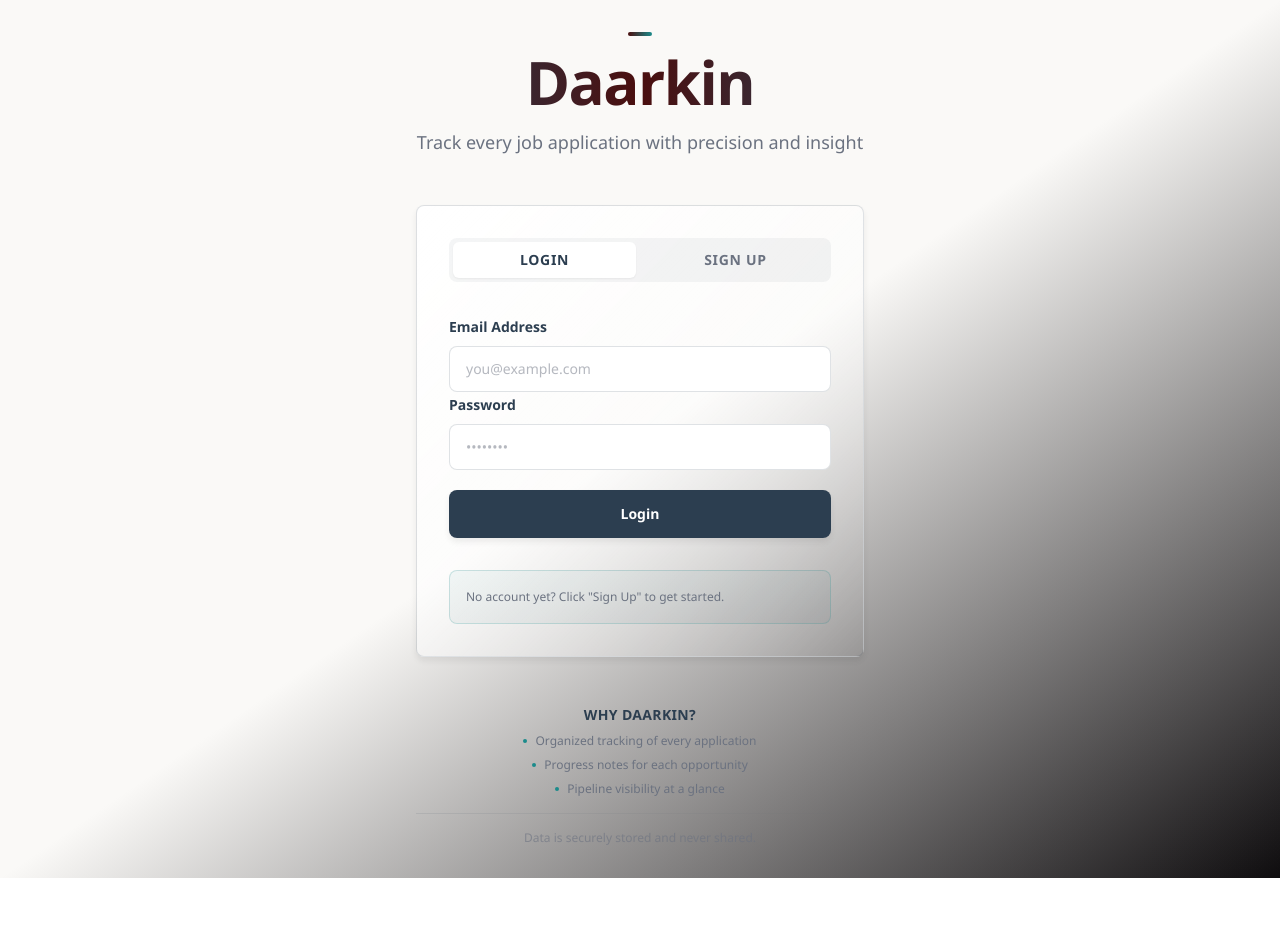
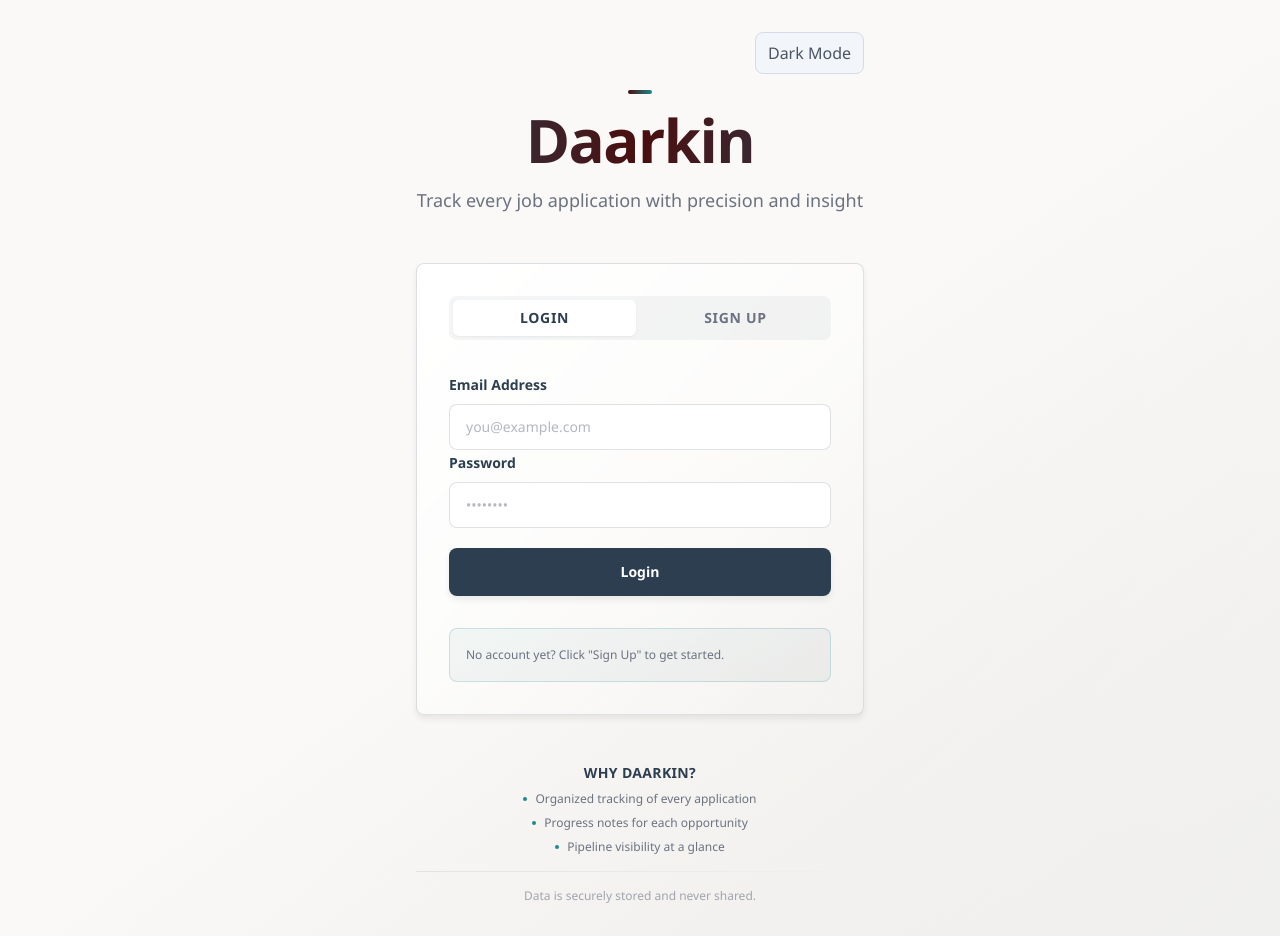
Before and after one commit to Aazirr/Daarkin, a React (Vite) app in the folder apps/web/: page / in a window 1280 px wide. Before the commit the page ends 878 px from the top, so only its background shows below. Built offline with nearby package versions, Linux system fonts and the light colour scheme.

Commit message:
Add persisted light/dark mode toggle across app

```diff
--- a/apps/web/src/App.tsx
+++ b/apps/web/src/App.tsx
@@ -1,4 +1,4 @@
-import { useState } from "react";
+import { useEffect, useState } from "react";
 import { useAuth } from "./hooks/useAuth";
 import Landing from "./Landing";
 import Home from "./Home";
@@ -21,6 +21,21 @@ function createApplicationsIntent(overrides = {}) {
   };
 }
 
+const THEME_STORAGE_KEY = "uiTheme";
+
+function getInitialTheme() {
+  if (typeof window === "undefined") {
+    return "dark";
+  }
+
+  const stored = localStorage.getItem(THEME_STORAGE_KEY);
+  if (stored === "light" || stored === "dark") {
+    return stored;
+  }
+
+  return window.matchMedia?.("(prefers-color-scheme: dark)")?.matches ? "dark" : "light";
+}
+
 /**
  * Main App Router Component
  * Routes between Landing (auth), Home, Applications, and Offers view
@@ -30,6 +45,16 @@ export default function App() {
   const { isAuthenticated, loading, login, sessionExpired, clearSessionExpired } = useAuth();
   const [currentView, setCurrentView] = useState("home");
   const [applicationsIntent, setApplicationsIntent] = useState(null);
+  const [theme, setTheme] = useState(getInitialTheme);
+
+  useEffect(() => {
+    document.documentElement.setAttribute("data-theme", theme);
+    localStorage.setItem(THEME_STORAGE_KEY, theme);
+  }, [theme]);
+
+  function toggleTheme() {
+    setTheme((prev) => (prev === "dark" ? "light" : "dark"));
+  }
 
   function openHome() {
     setApplicationsIntent(null);
@@ -62,12 +87,14 @@ export default function App() {
   }
 
   // Authenticated users see the dashboard or offers view
-  let content = <Landing onLogin={login} />;
+  let content = <Landing onLogin={login} theme={theme} onToggleTheme={toggleTheme} />;
 
   if (isAuthenticated) {
     if (currentView === "home") {
       content = (
         <Home
+          theme={theme}
+          onToggleTheme={toggleTheme}
           onOpenApplications={(intentOverrides) => openApplications(intentOverrides)}
           onOpenBoard={openBoard}
           onOpenOffers={() => setCurrentView("offers")}
@@ -90,6 +117,8 @@ export default function App() {
     } else if (currentView === "offers") {
       content = (
         <Offers
+          theme={theme}
+          onToggleTheme={toggleTheme}
           onOpenHome={openHome}
           onOpenApplications={() => openApplications()}
           onOpenBoard={openBoard}
@@ -98,6 +127,8 @@ export default function App() {
     } else {
       content = (
         <Dashboard
+          theme={theme}
+          onToggleTheme={toggleTheme}
           onOpenHome={openHome}
           onOpenOffers={() => setCurrentView("offers")}
           navigationIntent={applicationsIntent}
--- a/apps/web/src/Dashboard.jsx
+++ b/apps/web/src/Dashboard.jsx
@@ -447,7 +447,14 @@ function getFocusModeMeta(focusMode) {
   }
 }
 
-export default function Dashboard({ onOpenHome, onOpenOffers, navigationIntent, onNavigationIntentConsumed }) {
+export default function Dashboard({
+  theme = "dark",
+  onToggleTheme,
+  onOpenHome,
+  onOpenOffers,
+  navigationIntent,
+  onNavigationIntentConsumed,
+}) {
   const { user, token, logout } = useAuth();
 
   const [applications, setApplications] = useState([]);
@@ -1742,6 +1749,9 @@ export default function Dashboard({ onOpenHome, onOpenOffers, navigationIntent,
           </div>
           <div className="app-user-actions">
             <span className="muted-text">{user?.email}</span>
+            <button type="button" className="btn btn-subtle" onClick={onToggleTheme}>
+              {theme === "dark" ? "Light Mode" : "Dark Mode"}
+            </button>
             <button type="button" className="btn btn-subtle" onClick={logout}>
               Logout
             </button>
--- a/apps/web/src/Home.jsx
+++ b/apps/web/src/Home.jsx
@@ -225,6 +225,8 @@ function buildHomeSummary(applications, totalCount, upcomingEvents) {
 }
 
 export default function Home({
+  theme = "dark",
+  onToggleTheme,
   onOpenApplications,
   onOpenBoard,
   onOpenOffers,
@@ -347,6 +349,9 @@ export default function Home({
           </div>
           <div className="app-user-actions">
             <span className="muted-text">{user?.email}</span>
+            <button type="button" className="btn btn-subtle" onClick={onToggleTheme}>
+              {theme === "dark" ? "Light Mode" : "Dark Mode"}
+            </button>
             <button type="button" className="btn btn-subtle" onClick={logout}>
               Logout
             </button>
--- a/apps/web/src/Landing.jsx
+++ b/apps/web/src/Landing.jsx
@@ -1,6 +1,6 @@
 import { useState } from "react";
 
-export default function Landing({ onLogin }) {
+export default function Landing({ onLogin, theme = "dark", onToggleTheme }) {
   const [mode, setMode] = useState("login"); // "login" or "register"
   const [email, setEmail] = useState("");
   const [password, setPassword] = useState("");
@@ -81,6 +81,12 @@ export default function Landing({ onLogin }) {
   return (
     <div className="min-h-screen bg-gradient-to-br from-cream via-cream to-slate/5 flex flex-col items-center justify-center px-4 py-8 text-charcoal">
       <main className="w-full max-w-md">
+        <div className="landing-theme-toggle-wrap">
+          <button type="button" className="btn btn-subtle" onClick={onToggleTheme}>
+            {theme === "dark" ? "Light Mode" : "Dark Mode"}
+          </button>
+        </div>
+
         {/* Header */}
         <div className="mb-12 text-center">
           <div className="flex justify-center mb-4">
--- a/apps/web/src/Offers.jsx
+++ b/apps/web/src/Offers.jsx
@@ -7,7 +7,7 @@ import { ScoringWeightsEditor } from "./components/ScoringWeightsEditor.jsx";
 import { OfferComparison } from "./components/OfferComparison.jsx";
 import { AppMobileNav, AppSidebar } from "./components/AppNavigation.jsx";
 
-export default function Offers({ onOpenHome, onOpenApplications, onOpenBoard }) {
+export default function Offers({ theme = "dark", onToggleTheme, onOpenHome, onOpenApplications, onOpenBoard }) {
   const { user, token } = useAuth();
   const [offers, setOffers] = useState([]);
   const [selectedOfferIds, setSelectedOfferIds] = useState([]);
@@ -110,6 +110,9 @@ export default function Offers({ onOpenHome, onOpenApplications, onOpenBoard })
             <p className="app-subtitle">Compare your active offers side-by-side.</p>
           </div>
           <div className="app-user-actions">
+            <button type="button" className="btn btn-subtle" onClick={onToggleTheme}>
+              {theme === "dark" ? "Light Mode" : "Dark Mode"}
+            </button>
             <button
               type="button"
               className="btn btn-subtle"
--- a/apps/web/src/styles.css
+++ b/apps/web/src/styles.css
@@ -3,24 +3,66 @@
 @tailwind utilities;
 
 :root {
-  --surface-bg: #0d0a0b;
-  --surface-card: #171112;
-  --surface-raised: #221b1c;
-  --surface-overlay: rgba(7, 4, 5, 0.76);
-
-  --text-primary: #ede8e3;
-  --text-secondary: #c9bbb2;
-  --text-tertiary: #a58f87;
-
-  --border-default: #3a2a2b;
-  --border-strong: #8b2424;
-  --border-focus: #c8922a;
+  --surface-bg: #faf9f7;
+  --surface-card: #ffffff;
+  --surface-raised: #f5f6f8;
+  --surface-overlay: rgba(26, 26, 26, 0.28);
+
+  --text-primary: #1a1a1a;
+  --text-secondary: #4b5563;
+  --text-tertiary: #6b7280;
+
+  --border-default: #d5dce5;
+  --border-strong: #4a0e0e;
+  --border-focus: #2c3e50;
   --border-error: #c44040;
 
-  --status-applied: #7f97bd;
-  --status-interview: #c8922a;
-  --status-offer: #3d8d78;
-  --status-rejected: #8b2424;
+  --status-applied: #8aa1c4;
+  --status-interview: #c5a059;
+  --status-offer: #1b8b8b;
+  --status-rejected: #b54747;
+
+  --body-gradient: radial-gradient(circle at 14% 8%, #ffffff 0%, #f4f0eb 45%, var(--surface-bg) 100%);
+  --sidebar-gradient: linear-gradient(180deg, #f7f4ef, #f0ede8);
+  --nav-item-border: rgba(44, 62, 80, 0.12);
+  --nav-item-hover-bg: #eef1f6;
+  --nav-active-bg: linear-gradient(180deg, rgba(44, 62, 80, 0.15), rgba(44, 62, 80, 0.08));
+  --nav-kicker-border: rgba(44, 62, 80, 0.18);
+  --nav-kicker-bg: rgba(44, 62, 80, 0.06);
+  --brand-mark-border: rgba(74, 14, 14, 0.22);
+  --brand-mark-bg: linear-gradient(180deg, rgba(74, 14, 14, 0.13), rgba(27, 139, 139, 0.11));
+
+  --btn-primary-bg: #2c3e50;
+  --btn-primary-border: #2c3e50;
+  --btn-primary-text: #ffffff;
+  --btn-subtle-bg: #f2f5f9;
+  --active-toggle-bg: #e7edf5;
+  --input-bg: #ffffff;
+  --input-loading-gradient: linear-gradient(90deg, #f4f6f9, #e8ecf2, #f4f6f9);
+
+  --focus-banner-border: #d2d9e2;
+  --focus-banner-bg: #f4f7fb;
+  --tour-panel-border: #d2d9e2;
+  --tour-panel-bg: #f4f7fb;
+  --reminder-panel-border: #d4ddd8;
+  --reminder-panel-bg: #eff8f5;
+
+  --chart-rail-bg: linear-gradient(180deg, #f3f6fa 0%, #ebeff5 100%);
+  --home-reminder-bg: linear-gradient(180deg, #f7f9fc 0%, #eef2f7 100%);
+  --search-hint-bg: #edf1f6;
+  --status-menu-hover-bg: #edf2f8;
+  --kanban-column-bg: #f6f8fb;
+
+  --offers-location-border: #c7d2dd;
+  --offers-location-bg: #eef3f8;
+  --offers-location-text: #3e4d5e;
+  --selected-item-bg: #f4f7fb;
+  --danger-btn-hover-bg: #fcebec;
+  --compensation-item-bg: #f5f8fb;
+
+  --sheet-handle-bg: #a2aab5;
+  --mobile-nav-bg: rgba(246, 249, 253, 0.96);
+  --mobile-nav-item-border: rgba(44, 62, 80, 0.12);
 
   --space-1: 4px;
   --space-2: 8px;
@@ -33,12 +75,77 @@
   --radius-md: 12px;
   --radius-lg: 16px;
 
-  --shadow-sm: 0 6px 20px rgba(0, 0, 0, 0.28);
-  --shadow-md: 0 16px 36px rgba(0, 0, 0, 0.4);
+  --shadow-sm: 0 6px 18px rgba(20, 28, 36, 0.08);
+  --shadow-md: 0 16px 34px rgba(20, 28, 36, 0.14);
 
   --motion-fast: 120ms;
   --motion-base: 200ms;
   --motion-slow: 400ms;
+}
+
+:root[data-theme="dark"] {
+  --surface-bg: #0d0a0b;
+  --surface-card: #171112;
+  --surface-raised: #221b1c;
+  --surface-overlay: rgba(7, 4, 5, 0.76);
+
+  --text-primary: #ede8e3;
+  --text-secondary: #c9bbb2;
+  --text-tertiary: #a58f87;
+
+  --border-default: #3a2a2b;
+  --border-strong: #8b2424;
+  --border-focus: #c8922a;
+
+  --status-applied: #7f97bd;
+  --status-interview: #c8922a;
+  --status-offer: #3d8d78;
+  --status-rejected: #8b2424;
+
+  --body-gradient: radial-gradient(circle at 14% 8%, #221b1c 0%, #130f10 45%, var(--surface-bg) 100%);
+  --sidebar-gradient: linear-gradient(180deg, #201819, #130f10);
+  --nav-item-border: rgba(255, 255, 255, 0.04);
+  --nav-item-hover-bg: #211819;
+  --nav-active-bg: linear-gradient(180deg, rgba(42, 33, 20, 0.96), rgba(34, 25, 17, 0.96));
+  --nav-kicker-border: rgba(255, 255, 255, 0.06);
+  --nav-kicker-bg: rgba(255, 255, 255, 0.03);
+  --brand-mark-border: rgba(200, 146, 42, 0.35);
+  --brand-mark-bg: linear-gradient(180deg, rgba(200, 146, 42, 0.18), rgba(139, 36, 36, 0.18));
+
+  --btn-primary-bg: #c8922a;
+  --btn-primary-border: #c8922a;
+  --btn-primary-text: #1b1415;
+  --btn-subtle-bg: #21191a;
+  --active-toggle-bg: #2a2114;
+  --input-bg: #130f10;
+  --input-loading-gradient: linear-gradient(90deg, #1b1516, #2a2223, #1b1516);
+
+  --focus-banner-border: #4d393a;
+  --focus-banner-bg: #1d1415;
+  --tour-panel-border: #4d393a;
+  --tour-panel-bg: #1d1415;
+  --reminder-panel-border: #5c4546;
+  --reminder-panel-bg: #1b1415;
+
+  --chart-rail-bg: linear-gradient(180deg, #161012 0%, #100c0d 100%);
+  --home-reminder-bg: linear-gradient(180deg, #1c1516 0%, #161012 100%);
+  --search-hint-bg: #201819;
+  --status-menu-hover-bg: #241c1d;
+  --kanban-column-bg: #1b1516;
+
+  --offers-location-border: #3d2e2f;
+  --offers-location-bg: #201718;
+  --offers-location-text: #d8c5ba;
+  --selected-item-bg: #1a1314;
+  --danger-btn-hover-bg: #2d1819;
+  --compensation-item-bg: #1a1314;
+
+  --sheet-handle-bg: #6d5557;
+  --mobile-nav-bg: rgba(23, 17, 18, 0.96);
+  --mobile-nav-item-border: rgba(255, 255, 255, 0.04);
+
+  --shadow-sm: 0 6px 20px rgba(0, 0, 0, 0.28);
+  --shadow-md: 0 16px 36px rgba(0, 0, 0, 0.4);
 }
 
 * {
@@ -53,7 +160,7 @@ body,
 
 body {
   margin: 0;
-  background: radial-gradient(circle at 14% 8%, #221b1c 0%, #130f10 45%, var(--surface-bg) 100%);
+  background: var(--body-gradient);
   color: var(--text-primary);
   font-family: "Manrope", "Segoe UI", sans-serif;
 }
@@ -93,7 +200,7 @@ a:focus-visible {
 
 .sidebar {
   border-right: 1px solid var(--border-default);
-  background: linear-gradient(180deg, #201819, #130f10);
+  background: var(--sidebar-gradient);
   padding: var(--space-3);
   position: sticky;
   top: 0;
@@ -120,8 +227,8 @@ a:focus-visible {
   border-radius: 12px;
   display: grid;
   place-items: center;
-  border: 1px solid rgba(200, 146, 42, 0.35);
-  background: linear-gradient(180deg, rgba(200, 146, 42, 0.18), rgba(139, 36, 36, 0.18));
+  border: 1px solid var(--brand-mark-border);
+  background: var(--brand-mark-bg);
   color: var(--text-primary);
   font-family: "JetBrains Mono", "Consolas", monospace;
   font-size: 0.8rem;
@@ -179,7 +286,7 @@ a:focus-visible {
   align-items: center;
   gap: 10px;
   width: 100%;
-  border: 1px solid rgba(255, 255, 255, 0.04);
+  border: 1px solid var(--nav-item-border);
   border-radius: 10px;
   background: transparent;
   color: var(--text-secondary);
@@ -192,7 +299,7 @@ a:focus-visible {
 
 .nav-item:hover {
   border-color: var(--border-default);
-  background: #211819;
+  background: var(--nav-item-hover-bg);
   color: var(--text-primary);
   transform: translateX(1px);
 }
@@ -200,7 +307,7 @@ a:focus-visible {
 .nav-item.active {
   color: var(--text-primary);
   border-color: rgba(200, 146, 42, 0.7);
-  background: linear-gradient(180deg, rgba(42, 33, 20, 0.96), rgba(34, 25, 17, 0.96));
+  background: var(--nav-active-bg);
   box-shadow: inset 0 0 0 1px rgba(200, 146, 42, 0.1);
 }
 
@@ -210,8 +317,8 @@ a:focus-visible {
   border-radius: 8px;
   display: grid;
   place-items: center;
-  border: 1px solid rgba(255, 255, 255, 0.06);
-  background: rgba(255, 255, 255, 0.03);
+  border: 1px solid var(--nav-kicker-border);
+  background: var(--nav-kicker-bg);
   color: var(--text-tertiary);
   font-family: "JetBrains Mono", "Consolas", monospace;
   font-size: 0.72rem;
@@ -237,6 +344,12 @@ a:focus-visible {
   padding: var(--space-5);
   display: grid;
   gap: var(--space-4);
+}
+
+.landing-theme-toggle-wrap {
+  display: flex;
+  justify-content: flex-end;
+  margin-bottom: var(--space-4);
 }
 
 .home-content {
@@ -318,8 +431,8 @@ a:focus-visible {
   justify-content: space-between;
   align-items: center;
   gap: var(--space-3);
-  border-color: #4d393a;
-  background: #1d1415;
+  border-color: var(--focus-banner-border);
+  background: var(--focus-banner-bg);
 }
 
 .btn {
@@ -335,14 +448,14 @@ a:focus-visible {
 }
 
 .btn-primary {
-  border-color: #c8922a;
-  background: #c8922a;
-  color: #1b1415;
+  border-color: var(--btn-primary-border);
+  background: var(--btn-primary-bg);
+  color: var(--btn-primary-text);
 }
 
 .btn-subtle {
   border-color: var(--border-default);
-  background: #21191a;
+  background: var(--btn-subtle-bg);
   color: var(--text-secondary);
 }
 
@@ -352,8 +465,8 @@ a:focus-visible {
 }
 
 .active-toggle {
-  border-color: #c8922a;
-  background: #2a2114;
+  border-color: var(--btn-primary-border);
+  background: var(--active-toggle-bg);
   color: var(--text-primary);
 }
 
@@ -361,7 +474,7 @@ a:focus-visible {
   width: 100%;
   border: 1px solid var(--border-default);
   border-radius: var(--radius-sm);
-  background: #130f10;
+  background: var(--input-bg);
   color: var(--text-primary);
   padding: 10px 12px;
   transition: border-color var(--motion-fast), box-shadow var(--motion-fast), background-color var(--motion-fast);
@@ -378,7 +491,7 @@ a:focus-visible {
 }
 
 .input-loading {
-  background-image: linear-gradient(90deg, #1b1516, #2a2223, #1b1516);
+  background-image: var(--input-loading-gradient);
   background-size: 200% 100%;
   animation: inputPulse 1.2s linear infinite;
 }
@@ -513,7 +626,7 @@ a:focus-visible {
   min-height: 122px;
   border: 1px solid var(--border-default);
   border-radius: var(--radius-md);
-  background: linear-gradient(180deg, #161012 0%, #100c0d 100%);
+  background: var(--chart-rail-bg);
   padding: 6px;
   display: flex;
   align-items: flex-end;
@@ -570,7 +683,7 @@ a:focus-visible {
 .home-reminder-card {
   border: 1px solid var(--border-default);
   border-radius: var(--radius-md);
-  background: linear-gradient(180deg, #1c1516 0%, #161012 100%);
+  background: var(--home-reminder-bg);
   padding: var(--space-3);
   display: grid;
   gap: var(--space-2);
@@ -706,7 +819,7 @@ a:focus-visible {
   right: 10px;
   top: 50%;
   transform: translateY(-50%);
-  background: #201819;
+  background: var(--search-hint-bg);
   border: 1px solid var(--border-default);
   border-radius: 6px;
   color: var(--text-tertiary);
@@ -745,12 +858,12 @@ a:focus-visible {
 }
 
 .application-row.row-selected {
-  border-color: #c8922a;
+  border-color: var(--btn-primary-border);
   box-shadow: 0 0 0 3px rgba(200, 146, 42, 0.2);
 }
 
 .application-row.row-focused {
-  border-color: #c8922a;
+  border-color: var(--btn-primary-border);
 }
 
 .application-row.row-stale {
@@ -885,7 +998,7 @@ a:focus-visible {
 }
 
 .status-menu-item:hover {
-  background: #241c1d;
+  background: var(--status-menu-hover-bg);
 }
 
 .status-menu-item.danger {
@@ -927,7 +1040,7 @@ a:focus-visible {
 .kanban-column {
   border: 1px solid var(--border-default);
   border-radius: var(--radius-md);
-  background: #1b1516;
+  background: var(--kanban-column-bg);
   padding: var(--space-2);
 }
 
@@ -965,13 +1078,13 @@ a:focus-visible {
 }
 
 .tour-panel {
-  border-color: #4d393a;
-  background: #1d1415;
+  border-color: var(--tour-panel-border);
+  background: var(--tour-panel-bg);
 }
 
 .reminder-panel {
-  border-color: #5c4546;
-  background: #1b1415;
+  border-color: var(--reminder-panel-border);
+  background: var(--reminder-panel-bg);
 }
 
 .settings-panel {
@@ -1233,11 +1346,11 @@ a:focus-visible {
 
 .offers-location-pill {
   display: inline-block;
-  border: 1px solid #3d2e2f;
+  border: 1px solid var(--offers-location-border);
   border-radius: 999px;
   padding: 3px 8px;
-  background: #201718;
-  color: #d8c5ba;
+  background: var(--offers-location-bg);
+  color: var(--offers-location-text);
   font-size: 0.78rem;
 }
 
@@ -1287,7 +1400,7 @@ a:focus-visible {
   gap: var(--space-2);
   border: 1px solid var(--border-default);
   border-radius: var(--radius-sm);
-  background: #1a1314;
+  background: var(--selected-item-bg);
   padding: 10px 12px;
 }
 
@@ -1306,7 +1419,7 @@ a:focus-visible {
 }
 
 .offers-remove-btn:hover {
-  background: #2d1819;
+  background: var(--danger-btn-hover-bg);
   border-color: #8b2424;
 }
 
@@ -1337,7 +1450,7 @@ a:focus-visible {
   border: 1px solid var(--border-default);
   border-radius: var(--radius-sm);
   padding: 8px 10px;
-  background: #1a1314;
+  background: var(--compensation-item-bg);
 }
 
 .compensation-item .label {
@@ -1353,7 +1466,7 @@ a:focus-visible {
 .scheduled-event-card {
   border: 1px solid var(--border-default);
   border-radius: var(--radius-sm);
-  background: #1a1314;
+  background: var(--compensation-item-bg);
   padding: 10px 12px;
   display: flex;
   justify-content: space-between;
@@ -1414,7 +1527,7 @@ a:focus-visible {
 }
 
 .btn-danger:hover {
-  background: #2d1819;
+  background: var(--danger-btn-hover-bg);
   border-color: #8b2424;
 }
 
@@ -1589,7 +1702,7 @@ a:focus-visible {
     width: 44px;
     height: 4px;
     border-radius: 999px;
-    background: #6d5557;
+    background: var(--sheet-handle-bg);
     margin: 0 auto 12px;
   }
 
@@ -1602,7 +1715,7 @@ a:focus-visible {
     grid-auto-columns: 1fr;
     grid-auto-flow: column;
     border-top: 1px solid var(--border-default);
-    background: rgba(23, 17, 18, 0.96);
+    background: var(--mobile-nav-bg);
     backdrop-filter: blur(12px);
     z-index: 80;
     padding: 6px;
@@ -1616,7 +1729,7 @@ a:focus-visible {
     padding: 8px 6px;
     gap: 6px;
     flex-direction: column;
-    border: 1px solid rgba(255, 255, 255, 0.04);
+    border: 1px solid var(--mobile-nav-item-border);
   }
 
   .mobile-bottom-nav .nav-item-kicker {
@@ -1650,8 +1763,8 @@ a:focus-visible {
     height: 52px;
     border: none;
     border-radius: 999px;
-    background: #c8922a;
-    color: #1b1415;
+    background: var(--btn-primary-bg);
+    color: var(--btn-primary-text);
     font-size: 1.5rem;
     box-shadow: var(--shadow-md);
     z-index: 90;
```
